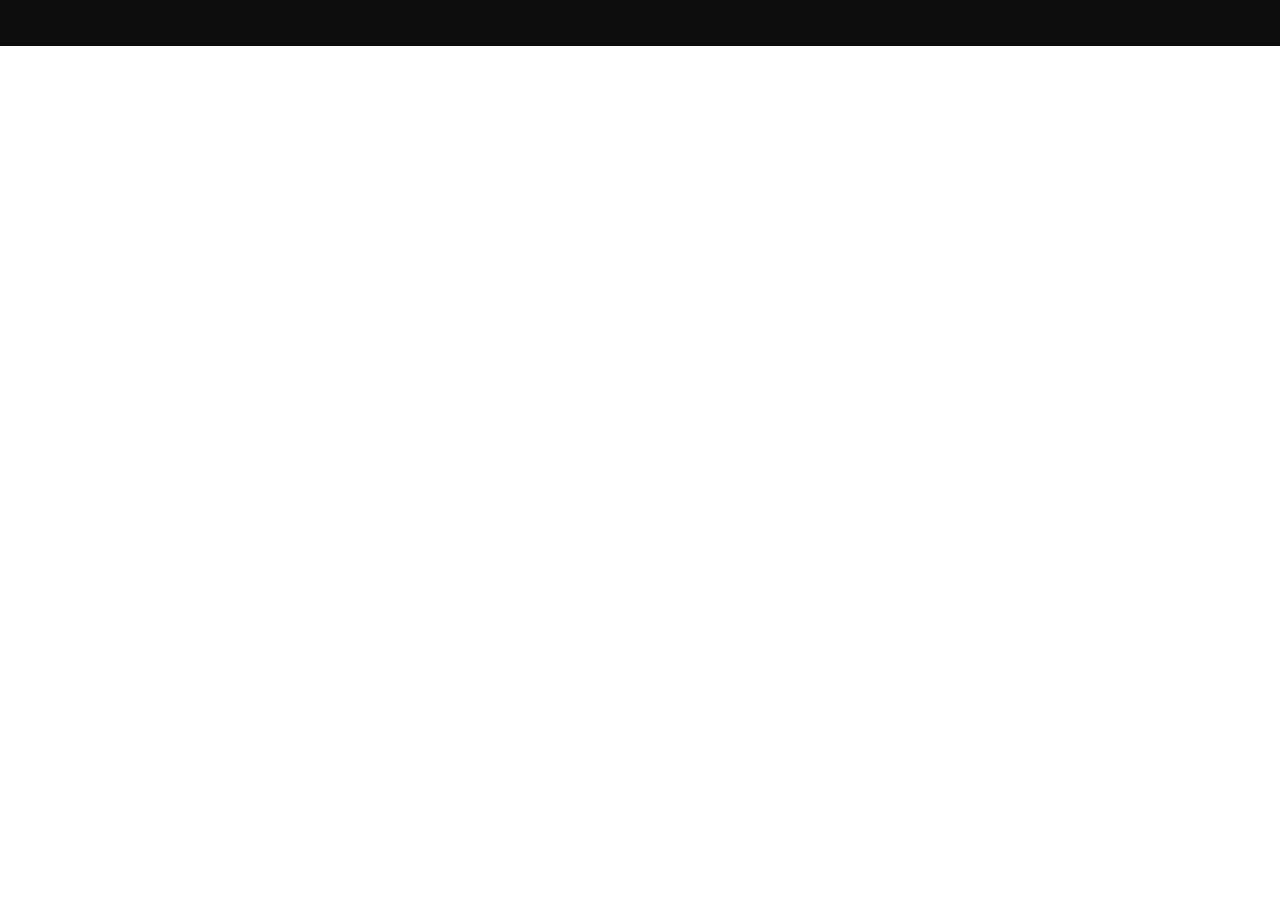
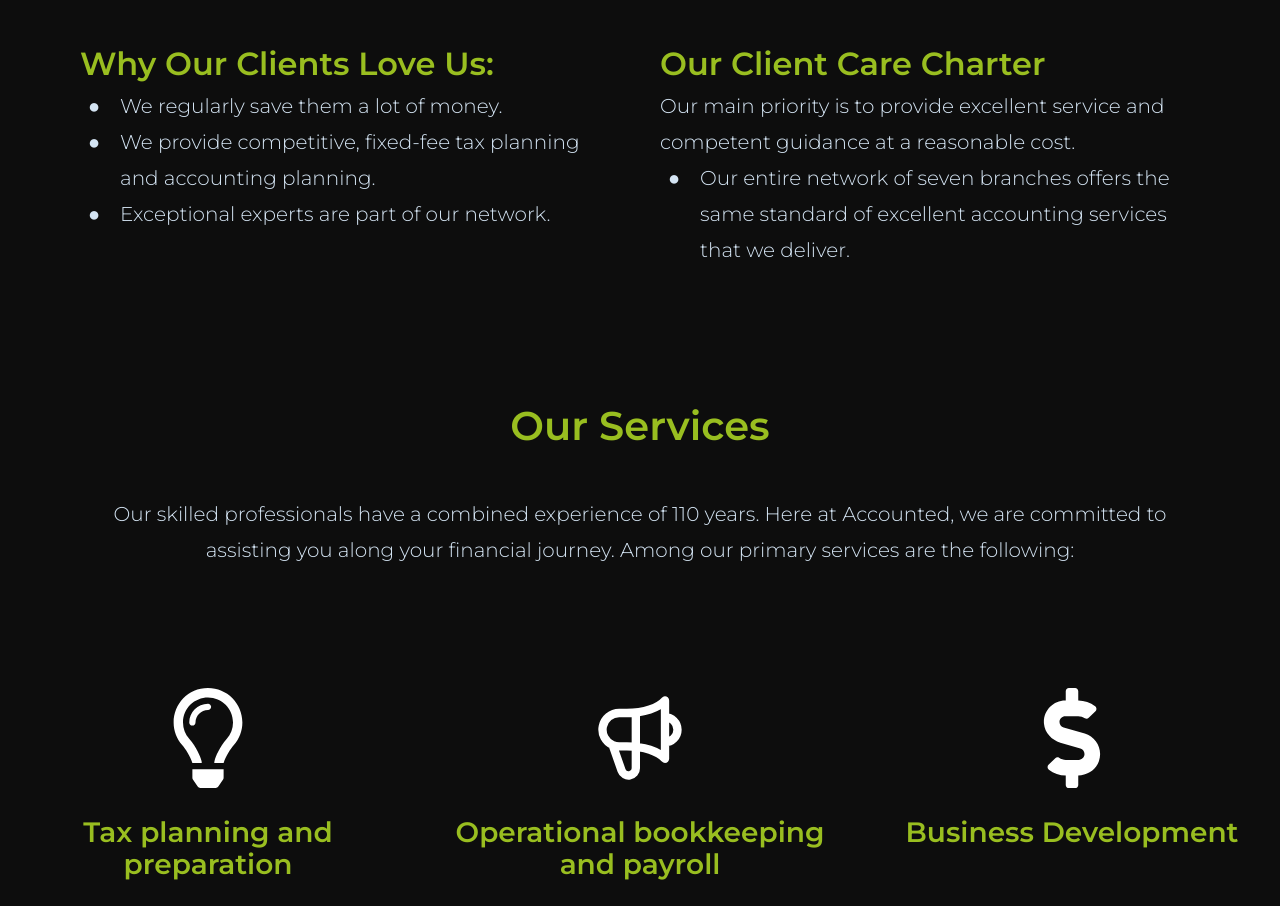
Before and after one commit to abirtasrif/auditrix, a Next.js app: page / in a window 1280 px wide. Shown: the part 760-1666 px from the top of the page. Before the commit the page ends 806 px from the top, so only its background shows below. Built offline with nearby package versions, Linux system fonts and the light colour scheme.

Commit message:
design completed

```diff
--- a/app/globals.css
+++ b/app/globals.css
@@ -16,3 +16,46 @@
   background-color: rgba(0, 0, 0, 0.5);
   z-index: 0;
 }
+
+.paragraph {
+  font-size: 20px;
+  font-weight: 300;
+  color: #d4e4f3;
+  line-height: 2.25rem;
+}
+
+.title-text {
+  color: #99be20;
+  font-weight: 600;
+  font-size: 32px;
+  margin-top: 30px;
+}
+
+.serivces-title {
+  color: #99be20;
+  font-weight: 600;
+  font-size: 40px;
+  margin-top: 30px;
+}
+
+.service-title {
+  color: #99be20;
+  font-weight: 600;
+  font-size: 28px;
+}
+
+.service-icon {
+  color: #ffffff;
+  font-size: 100px;
+}
+
+.bullet {
+  margin-left: 20px;
+  padding-left: 20px;
+  list-style-type: circle;
+}
+
+.bullet::marker {
+  content: "●";
+  color: #d4e4f3;
+}
--- a/components/About.jsx
+++ b/components/About.jsx
@@ -1,4 +1,6 @@
 import Image from "next/image";
+import { FaRegLightbulb, FaDollarSign } from "react-icons/fa";
+import { HiOutlineSpeakerphone } from "react-icons/hi";
 
 const About = () => {
   return (
@@ -18,7 +20,7 @@ const About = () => {
         </h1>
       </div>
 
-      <section className="description container mx-auto text-[#D4E4F3]">
+      <section className="description container mx-auto px-20 py-10">
         <p className="paragraph">
           Accounted are a tax and financial company that helps business owners
           stay organised financially and helps their businesses grow. We provide
@@ -36,25 +38,28 @@ const About = () => {
           our mission of helping our 10,000+ clients and fostering financial
           pleasure.
         </p>
-        <div className="table">
-          <div className="table-col-1">
+        <div className="client-table flex justify-between gap-10 mb-32 pt-16">
+          <div className="table-col-left w-full">
             <h3 className="title-text">Why Our Clients Love Us:</h3>
             <ul className="paragraph">
-              <li>We regularly save them a lot of money.</li>
-              <li>
+              <li className="bullet">We regularly save them a lot of money.</li>
+              <li className="bullet">
                 We provide competitive, fixed-fee tax planning and accounting
                 planning.
               </li>
-              <li>Exceptional experts are part of our network.</li>
+              <li className="bullet">
+                Exceptional experts are part of our network.
+              </li>
             </ul>
           </div>
-          <div className="table-col-2">
+          <div className="table-col-right w-full">
+            <h3 className="title-text">Our Client Care Charter</h3>
             <p className="paragraph">
               Our main priority is to provide excellent service and competent
               guidance at a reasonable cost.
             </p>
             <ul className="paragraph">
-              <li>
+              <li className="bullet">
                 Our entire network of seven branches offers the same standard of
                 excellent accounting services that we deliver.
               </li>
@@ -62,21 +67,50 @@ const About = () => {
           </div>
         </div>
 
-        <p className="serivces-title">Our Services</p>
-        <p className="paragraph">
+        <p className="serivces-title text-center my-10">Our Services</p>
+        <p className="paragraph text-center mb-20">
           Our skilled professionals have a combined experience of 110 years.
           Here at Accounted, we are committed to assisting you along your
           financial journey. Among our primary services are the following:
         </p>
-        <div className="service-table">
-          <div className="service-left">
-            <h3 className="title-text">Tax planning and preparation</h3>
+      </section>
+      <section className="container mx-auto pb-20 text-center ">
+        <div className="service-table grid grid-cols-3 gap-4">
+          <div className="service-left flex flex-col items-center">
+            <FaRegLightbulb className="service-icon" />
+            <h3 className="service-title my-7 leading-8 h-16">
+              Tax planning and preparation
+            </h3>
+            <a
+              href="#"
+              className="border-2 rounded-full px-14 py-2 text-white border-gray-400/50 hover:bg-[#99be20] hover:text-black duration-300"
+            >
+              Read More
+            </a>
           </div>
-          <div className="service-middle">
-            <h3 className="title-text">Operational bookkeeping and payroll</h3>
+          <div className="service-middle flex flex-col items-center">
+            <HiOutlineSpeakerphone className="service-icon" />
+            <h3 className="service-title my-7 leading-8 h-16">
+              Operational bookkeeping and payroll
+            </h3>
+            <a
+              href="#"
+              className="border-2 rounded-full px-14 py-2 text-white border-gray-400/50 hover:bg-[#99be20] hover:text-black duration-300"
+            >
+              Read More
+            </a>
           </div>
-          <div className="service-right">
-            <h3 className="title-text">Business Development</h3>
+          <div className="service-right flex flex-col items-center">
+            <FaDollarSign className="service-icon" />
+            <h3 className="service-title my-7 leading-8 h-16">
+              Business Development
+            </h3>
+            <a
+              href="#"
+              className="border-2 rounded-full px-14 py-2 text-white border-gray-400/50 hover:bg-[#99be20] hover:text-black duration-300"
+            >
+              Read More
+            </a>
           </div>
         </div>
       </section>
--- a/components/Footer.jsx
+++ b/components/Footer.jsx
@@ -1,6 +1,6 @@
 const Footer = () => {
   return (
-    <div className="footer h-20 border-t border-[#E4DECE] bg-black/95"></div>
+    <div className="footer h-20 border-t border-[rgba(228,222,206,0.30)] bg-black/95"></div>
   );
 };
 
--- a/components/Header.jsx
+++ b/components/Header.jsx
@@ -9,7 +9,7 @@ const Header = () => {
           </p>
         </div>
         <div className="right">
-          <ul className="flex flex-row text-[#D4E4F3] gap-5 font-semibold mt-12 text-lg">
+          <ul className="flex flex-row text-[#D4E4F3] gap-5 font-medium mt-12 text-lg">
             <li>About Us</li>
             <li>Accounting services</li>
             <li>Tax Servcies</li>
--- a/package.json
+++ b/package.json
@@ -11,11 +11,12 @@
   "dependencies": {
     "autoprefixer": "10.4.14",
     "eslint": "8.43.0",
-    "eslint-config-next": "^12.0.4",
+    "eslint-config-next": "13.4.7",
     "next": "13.4.7",
     "postcss": "8.4.24",
     "react": "18.2.0",
     "react-dom": "18.2.0",
+    "react-icons": "^4.10.1",
     "tailwindcss": "3.3.2"
   }
 }
```
Also changed, not shown: 1 other file (tests, documents, lock files or other folders).
